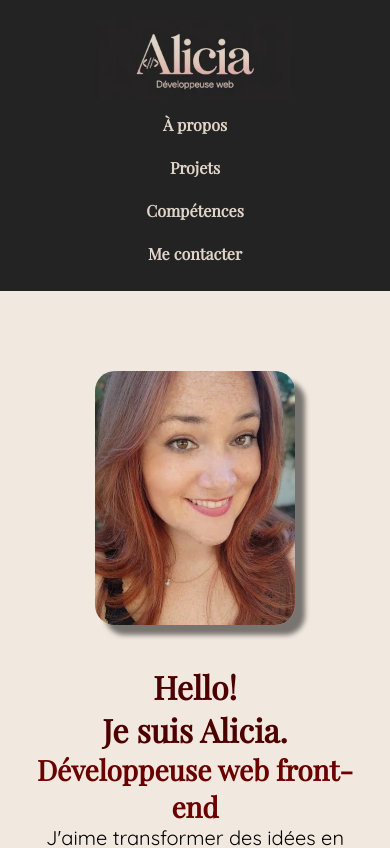
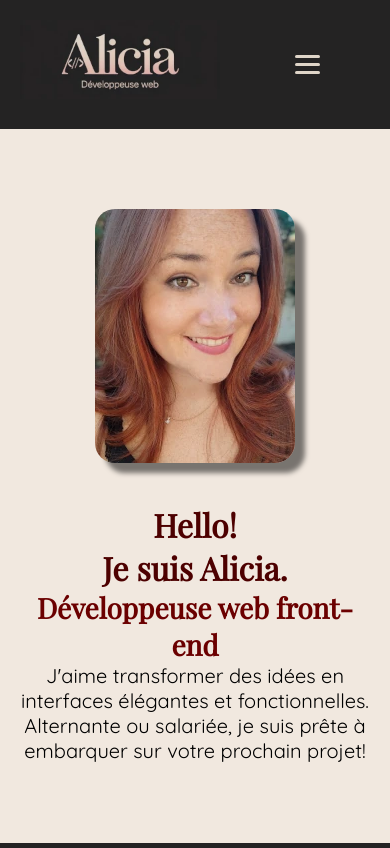
Before and after one commit to alicia-juillet/alicia-juillet.github.io, a React (Vite) app: page / in a window 390 px wide. Shown: the top 848 px of the page. Built offline with nearby package versions, Linux system fonts and the light colour scheme; a web font is replaced by a local one.

Commit message:
portfolio-finish

```diff
--- a/src/components/Header/Header.jsx
+++ b/src/components/Header/Header.jsx
@@ -1,12 +1,16 @@
+import { useState } from "react"
 import logo from "../../assets/logo.webp"
 import "./Header.scss"
 
 function Header () {
+    const [isOpen, setIsOpen] = useState(false)
+
     function setIsActive(event) {
         document.querySelectorAll("nav a").forEach(element => {
             element.classList.remove('active');
         });
         event.target.classList.add('active');
+        setIsOpen(false)
     }
 
     function logoClick() {
@@ -15,12 +19,20 @@ function Header () {
         });
         window.scrollTo({ top:0, behavior: 'smooth'})
         window.history.pushState(null, '', '/')
+        setIsOpen(false)
     }
 
     return (
         <header className="header">
             <img src={logo} alt="Alicia Juillet développeuse web" className="logo" onClick={logoClick}/>
-            <nav className="link">
+
+            <div className={`burger ${isOpen ? "open" : ""}`} onClick={() => setIsOpen(!isOpen)}>
+                <span></span>
+                <span></span>
+                <span></span>
+            </div>
+
+            <nav className={`link ${isOpen ? "open" : ""}`}>
                 <a href="#about" onClick={setIsActive}>
                 À propos
                 </a>
--- a/src/components/Header/Header.scss
+++ b/src/components/Header/Header.scss
@@ -5,6 +5,31 @@
     padding: 0 200px 0 100px;
     position: sticky;
     top: 0;
+
+    .burger {
+    display: none;
+    flex-direction: column;
+    gap: 5px;
+    cursor: pointer;
+
+    span {
+      width: 25px;
+      height: 3px;
+      background-color: #dfd5c8;
+      border-radius: 2px;
+      transition: 0.3s;
+    }
+
+    &.open span:nth-child(1) {
+    transform: rotate(45deg) translate(5px, 5px);
+    }
+    &.open span:nth-child(2) {
+    opacity: 0;
+    }
+    &.open span:nth-child(3) {
+    transform: rotate(-45deg) translate(6px, -6px);
+    }
+  }
 
 
 }
@@ -42,14 +67,24 @@
     padding: 10px;
     border-bottom: 2px solid #deb2ab
     }
+
+
 }
 
 @media (max-width: 768px) {
   .header {
-    flex-direction: column;
+    align-items: center;
     padding: 20px;
-    align-items: center;
+
+
+    .burger {
+    display: flex;
+    z-index: 20;
+    margin-right: 50px;
   }
+  }
+
+
 
   .logo {
     width: 200px;
@@ -57,8 +92,21 @@
   }
 
   .link {
-    flex-direction: column;
-    gap: 10px;
+      position: absolute;
+      top: 80px;
+      right: 0;
+      flex-direction: column;
+      background-color: #242323;
+      width: 100%;
+      padding: 20px 0;
+      gap: 20px;
+      align-items: center;
+      display: none;
+      z-index: 30;
+
+      &.open {
+        display: flex;
+      }
 
     a {
       font-size: 16px;
```
